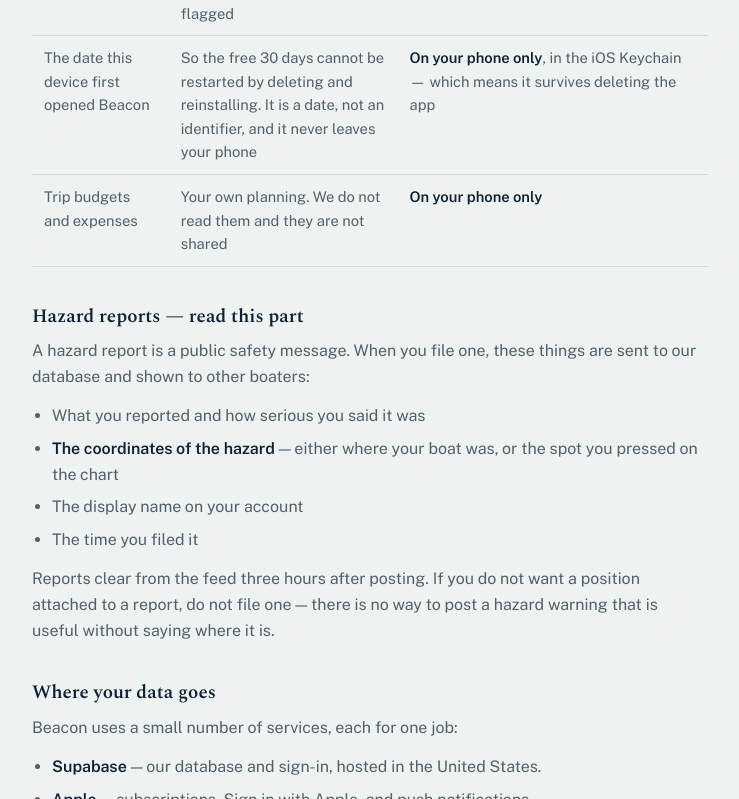
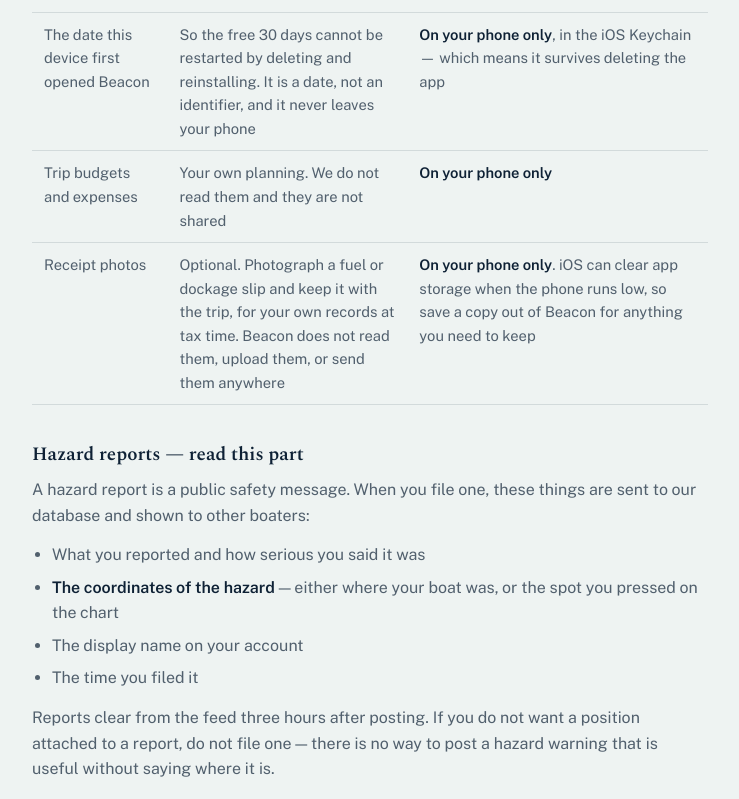
Before and after one commit to franklinstevenson1510-dot/beaconboating-site, a plain HTML site: page privacy/index.html in a window 1280 px wide. Shown: the part 1860-2659 px from the top of the page, without its empty margins (270-1009 px from the left). Drawn offline with nearby package versions, Linux system fonts and the light colour scheme.

Commit message:
Disclose receipt photos in the collection table
Beacon can now store photos of fuel and dockage receipts against a trip. They are kept in IndexedDB on the device, never uploaded, so this is not a new App Privacy data type - but the policy lists what is stored and where, and that list is only worth anything if it is complete.

Co-Authored-By: Claude Opus 5 <noreply@anthropic.com>

```diff
--- a/privacy/index.html
+++ b/privacy/index.html
@@ -61,7 +61,7 @@
     <span>BEA<em>CON</em></span>
   </div>
 
-  <p class="asof">Last updated 18 November 2026</p>
+  <p class="asof">Last updated 19 November 2026</p>
   <h1>Privacy Policy</h1>
   <p class="lede">Beacon is a marine conditions and hazard-reporting app for Florida boaters.
   This page says exactly what we collect, why, where it goes, and how to get rid of it. It is
@@ -137,6 +137,13 @@
       <td>Trip budgets and expenses</td>
       <td>Your own planning. We do not read them and they are not shared</td>
       <td><strong>On your phone only</strong></td>
+    </tr>
+    <tr>
+      <td>Receipt photos</td>
+      <td>Optional. Photograph a fuel or dockage slip and keep it with the trip, for your own
+      records at tax time. Beacon does not read them, upload them, or send them anywhere</td>
+      <td><strong>On your phone only</strong>. iOS can clear app storage when the phone runs
+      low, so save a copy out of Beacon for anything you need to keep</td>
     </tr>
   </table>
 
```
